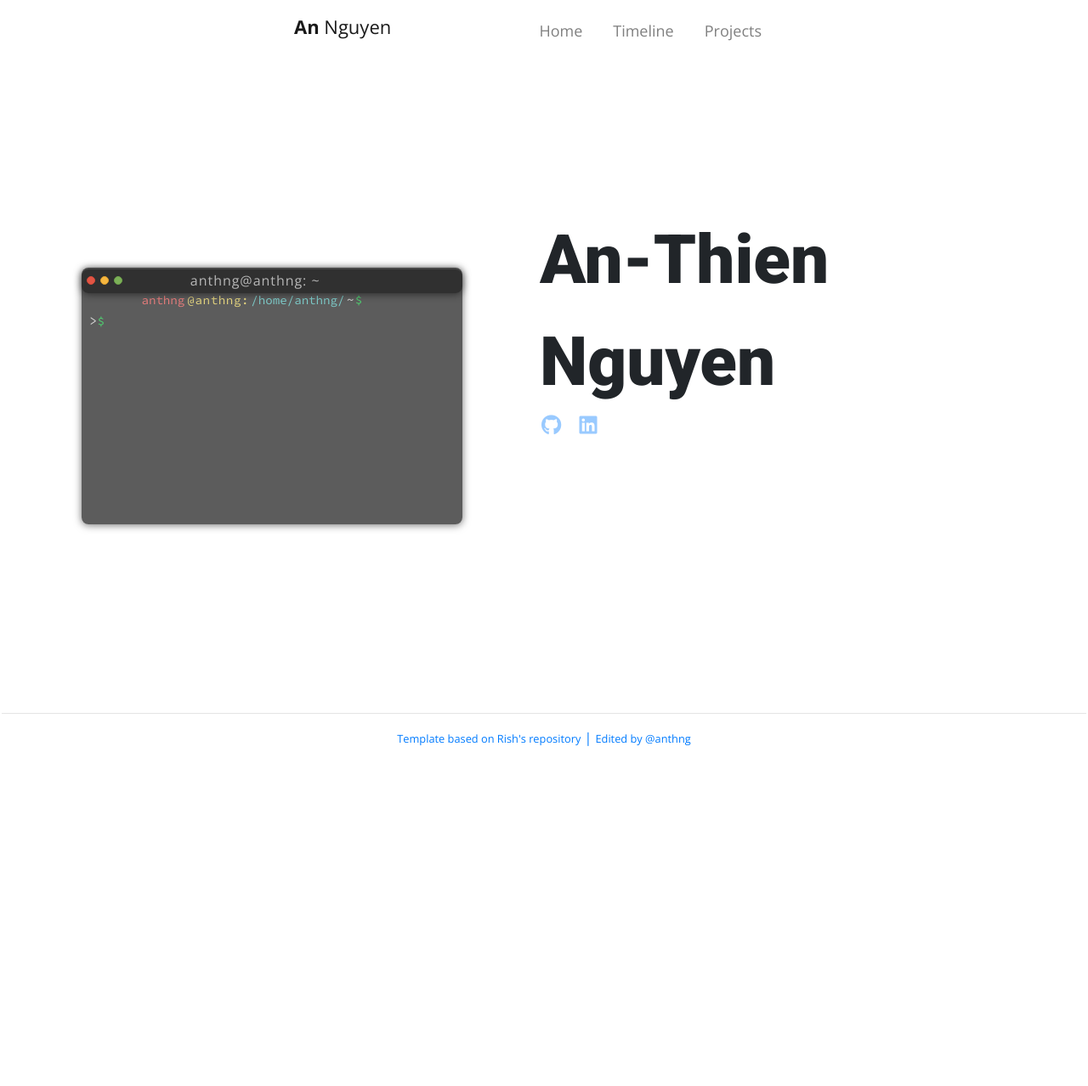
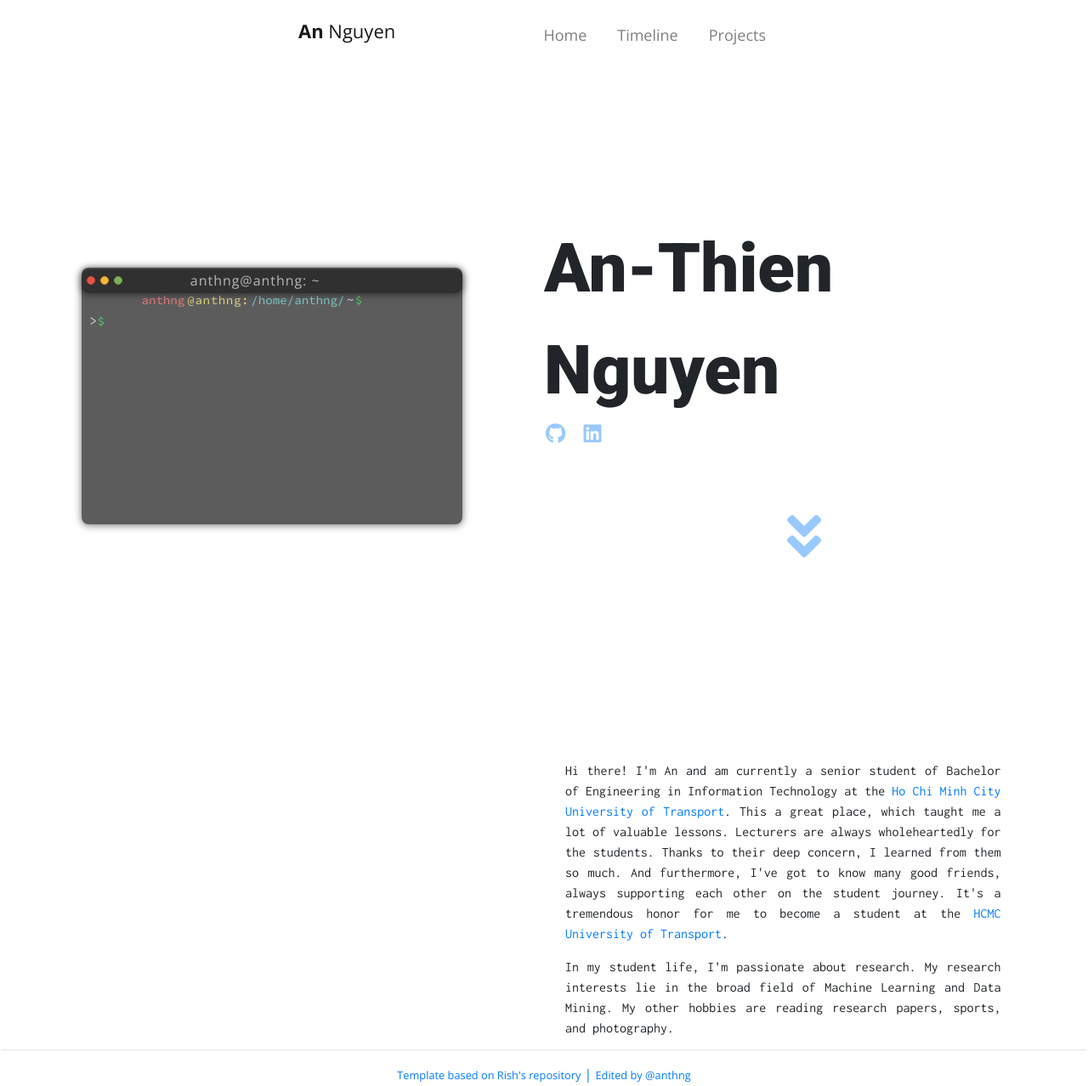
Before and after one commit to anthng/anthng.github.io, a Jekyll site: the page built from index.html, in a window 1280 px wide. Shown: the whole page at 85% size. Built offline with Jekyll 4.4.1, drawn with Linux system fonts in a browser that asks for light colours; nearby versions of some CDN libraries; before the commit the page ends 900 px from its top, so only the background shows below that.

Commit message:
content for index

```diff
--- a/_layouts/default.html
+++ b/_layouts/default.html
@@ -25,7 +25,7 @@
 
         {% if  page.title  == 'Home' %}
             <script src='https://cdnjs.cloudflare.com/ajax/libs/typed.js/1.1.1/typed.min.js'></script>
-
+            <link href="https://fonts.googleapis.com/css?family=Inconsolata:200,400,700" rel="stylesheet" type="text/css">
             <link rel="stylesheet" href="{{ site.url }}/assets/css/home.css">
             <script type="text/javascript" src="{{ site.url }}/assets/js/terminal.js"></script>
 
--- a/assets/css/home.css
+++ b/assets/css/home.css
@@ -26,7 +26,6 @@
 
  .container-fluid {
     max-width: none;
-    margin: -5px 0px 0px -5px;
     display: flex;
     justify-content: flex-end;
     align-items: center;
@@ -91,8 +90,10 @@
   }
 
   .text-content {
+    width: 90%;
     text-align: justify;
-    margin:20px 0px 20px 0px;
+    font-family: Inconsolata;
+    padding: 5px 25px 10px 25px;
   }
 
   @media only screen and (max-width: 1094px) {
--- a/index.html
+++ b/index.html
@@ -49,6 +49,11 @@
                 </a>
             </div>
         </div>
+        <div class="middle-text" id = "full">
+            <p class="text-content">Hi there! I'm An and am currently a senior student of Bachelor of Engineering in Information Technology at the <a target= "_blank" href="https://ut.edu.vn/en">Ho Chi Minh City University of Transport</a>. This a great place, which taught me a lot of valuable lessons. Lecturers are always wholeheartedly for the students. Thanks to their deep concern, I learned from them so much. And furthermore, I've got to know many good friends, always supporting each other on the student journey. It's a tremendous honor for me to become a student at the <a target= "_blank" href="https://ut.edu.vn/en">HCMC University of Transport</a>.</p>
+            <p class="text-content">In my student life, I'm passionate about research. My research interests lie in the broad field of Machine Learning and Data Mining. My other hobbies are reading research papers, sports, and photography.
+            </p>
+        </div>
     </div>
 </div>
 
```
